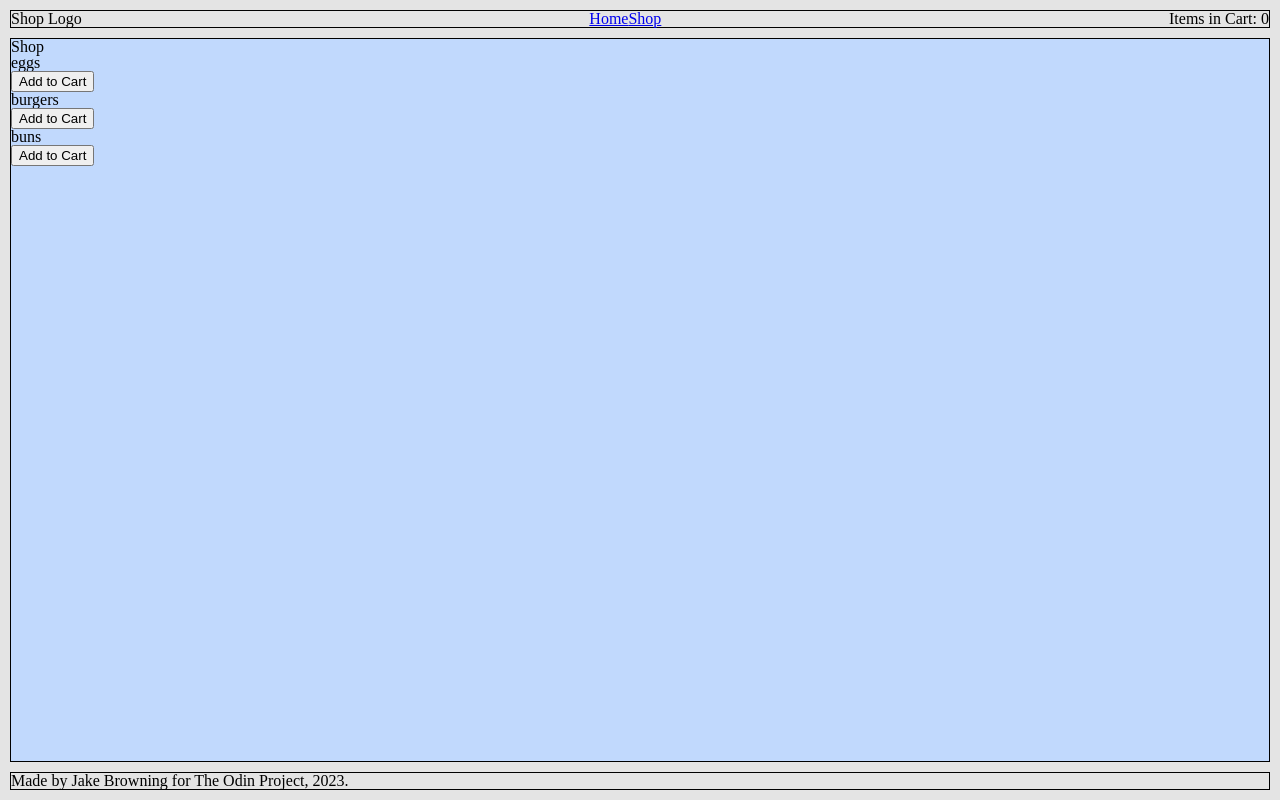
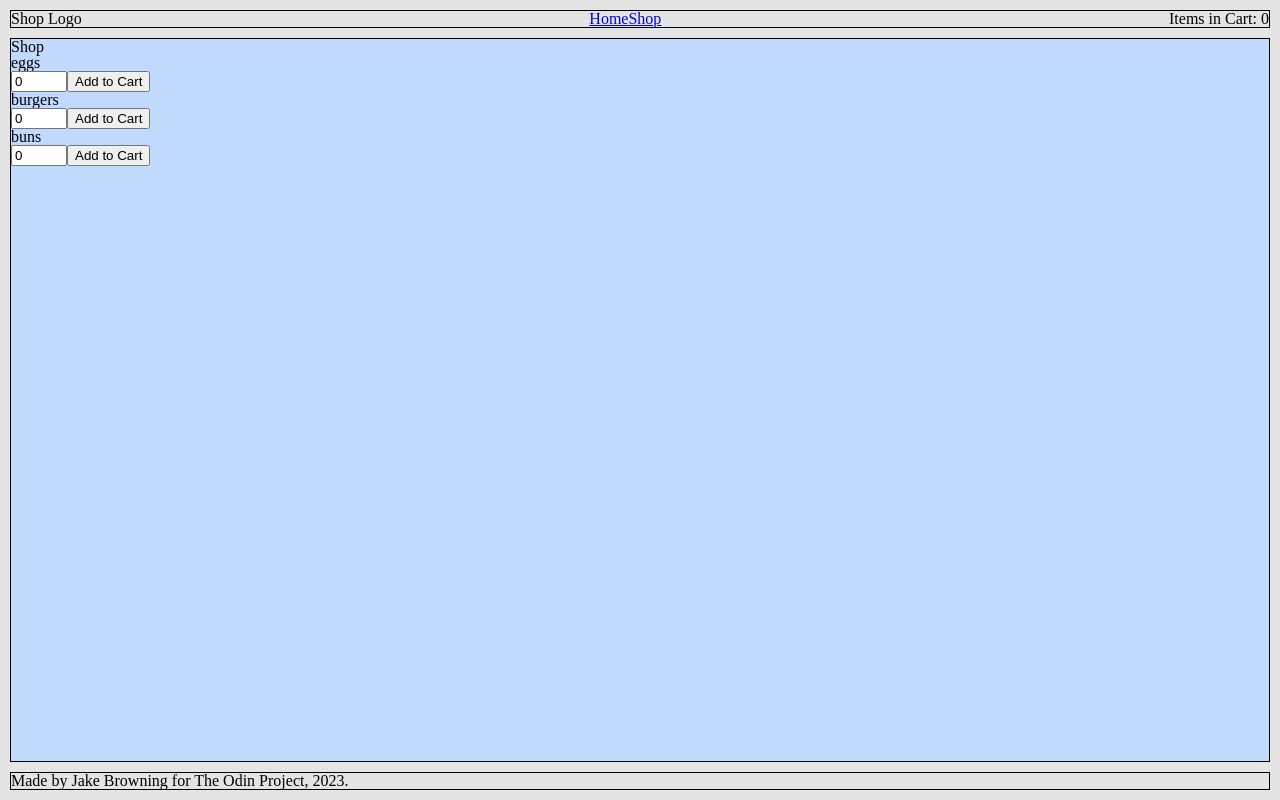
Before and after one commit to JakeBrowning90/shopping-cart-2, a React (Vite) app: page /shop in a window 1280 px wide. Built offline with nearby package versions, Linux system fonts and the light colour scheme.

Commit message:
Testing method to handle qty change

```diff
--- a/package.json
+++ b/package.json
@@ -12,7 +12,8 @@
   "dependencies": {
     "react": "^18.2.0",
     "react-dom": "^18.2.0",
-    "react-router-dom": "^6.15.0"
+    "react-router-dom": "^6.15.0",
+    "uuid": "^9.0.1"
   },
   "devDependencies": {
     "@types/react": "^18.2.15",
--- a/src/App.jsx
+++ b/src/App.jsx
@@ -1,5 +1,6 @@
 import { useState } from 'react'
 import { createBrowserRouter, RouterProvider } from 'react-router-dom'
+import { v4 as uuidv4 } from 'uuid';
 import NavBar from './components/NavBar'
 import PageError from './components/PageError'
 import PageHome from './components/PageHome'
@@ -18,11 +19,30 @@ function App() {
       setCartTotal(cartTotal => cartTotal + qtyToAdd);
   }
 
+
   const testInventory = [
-    {productName: "eggs", qtyOnAdd: 12},
-    {productName: "burgers", qtyOnAdd: 6},
-    {productName: "buns", qtyOnAdd: 8},
+    {key: uuidv4(), productName: "eggs", cardCount: 0},
+    {key: uuidv4(), productName: "burgers", cardCount: 0},
+    {key: uuidv4(), productName: "buns", cardCount: 0},
   ]
+
+  const [inventory, setInventory] = useState( testInventory );
+
+  const handleQtyChange = (e) => {
+    console.log(e.target.dataset.key);
+    const targetItem = inventory.find(item => item.key === e.target.dataset.key);
+    const value = parseFloat(e.target.value);
+    console.log(targetItem);
+    setInventory(inventory.map(item => {
+      if (item.key === targetItem.key) {
+        // Create a *new* object with changes
+        return { ...item, cardCount: value };
+      } else {
+        // No changes
+        return item;
+      }
+    }));
+  }
 
   const router = createBrowserRouter([
     {
@@ -36,7 +56,7 @@ function App() {
         },
         {
           path:"/shop",
-          element: <PageShop addToCart={addToCart} inventory={testInventory}/>
+          element: <PageShop handleQtyChange={handleQtyChange} addToCart={addToCart} inventory={testInventory}/>
         },
       ]
     },
--- a/src/components/PageShop.jsx
+++ b/src/components/PageShop.jsx
@@ -1,13 +1,23 @@
-function PageShop({addToCart, inventory}) {
+function PageShop({handleQtyChange, addToCart, inventory}) {
     return (
         <main className="pageShop">
             <h1>Shop</h1>
 
             <ul>
                 {inventory.map((item) => {
-                    return <li>
+                    return <li key={item.key}>
                         <h2>{item.productName}</h2>
-                        <button data-key={item.qtyOnAdd} onClick={addToCart}>Add to Cart</button>
+                        <input
+                            name="cardCount"
+                            type="number"
+                            min="0"
+                            max="99"
+                            data-key={item.key}
+                            onChange={handleQtyChange}
+                            value={item.cardCount}
+                            placeholder="0 - 99"
+                        />
+                        <button data-key={item.key} onClick={addToCart}>Add to Cart</button>
                     </li>
                 })}
             </ul>
```
Also changed, not shown: 1 other file (tests, documents, lock files or other folders).
